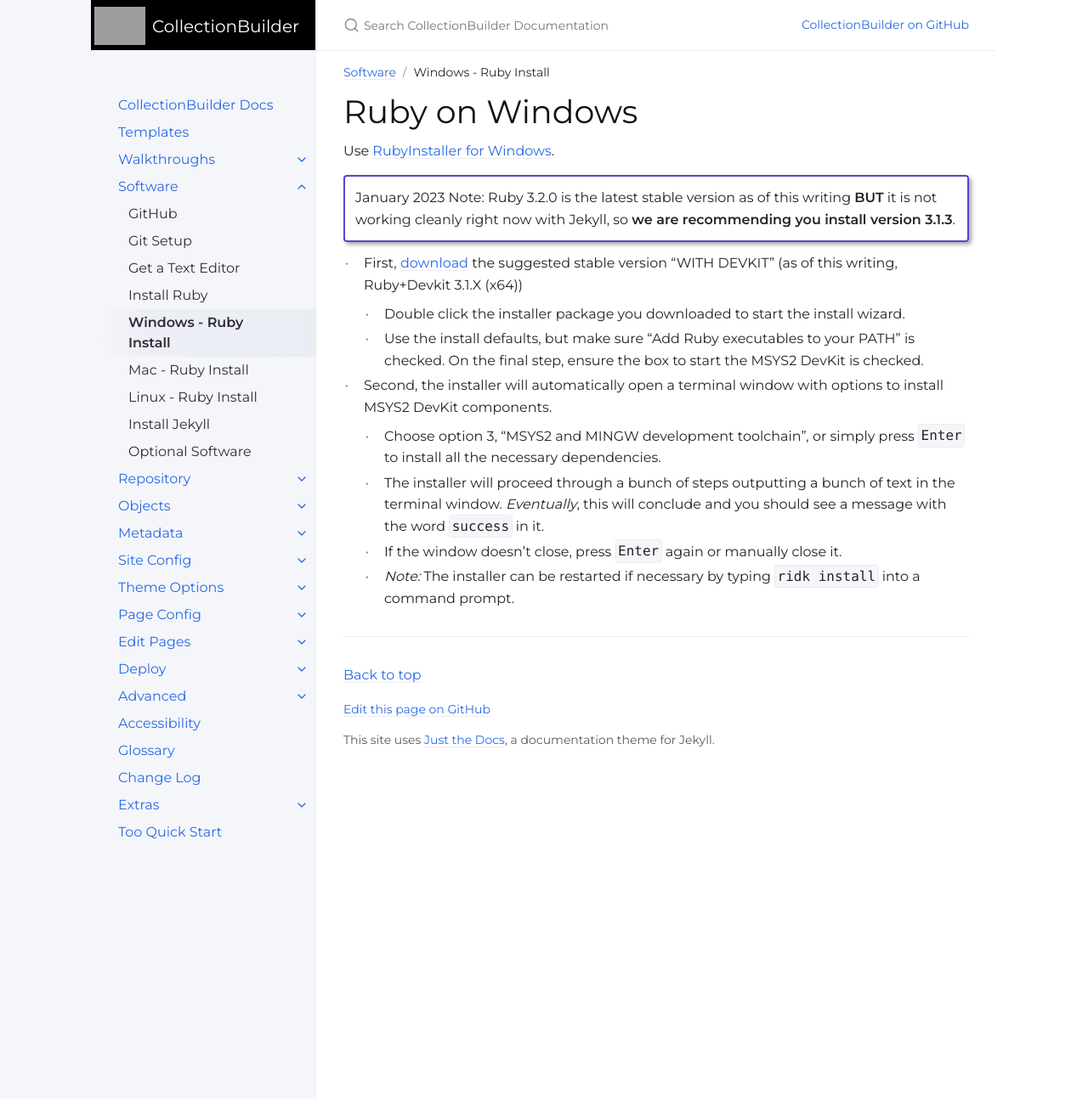
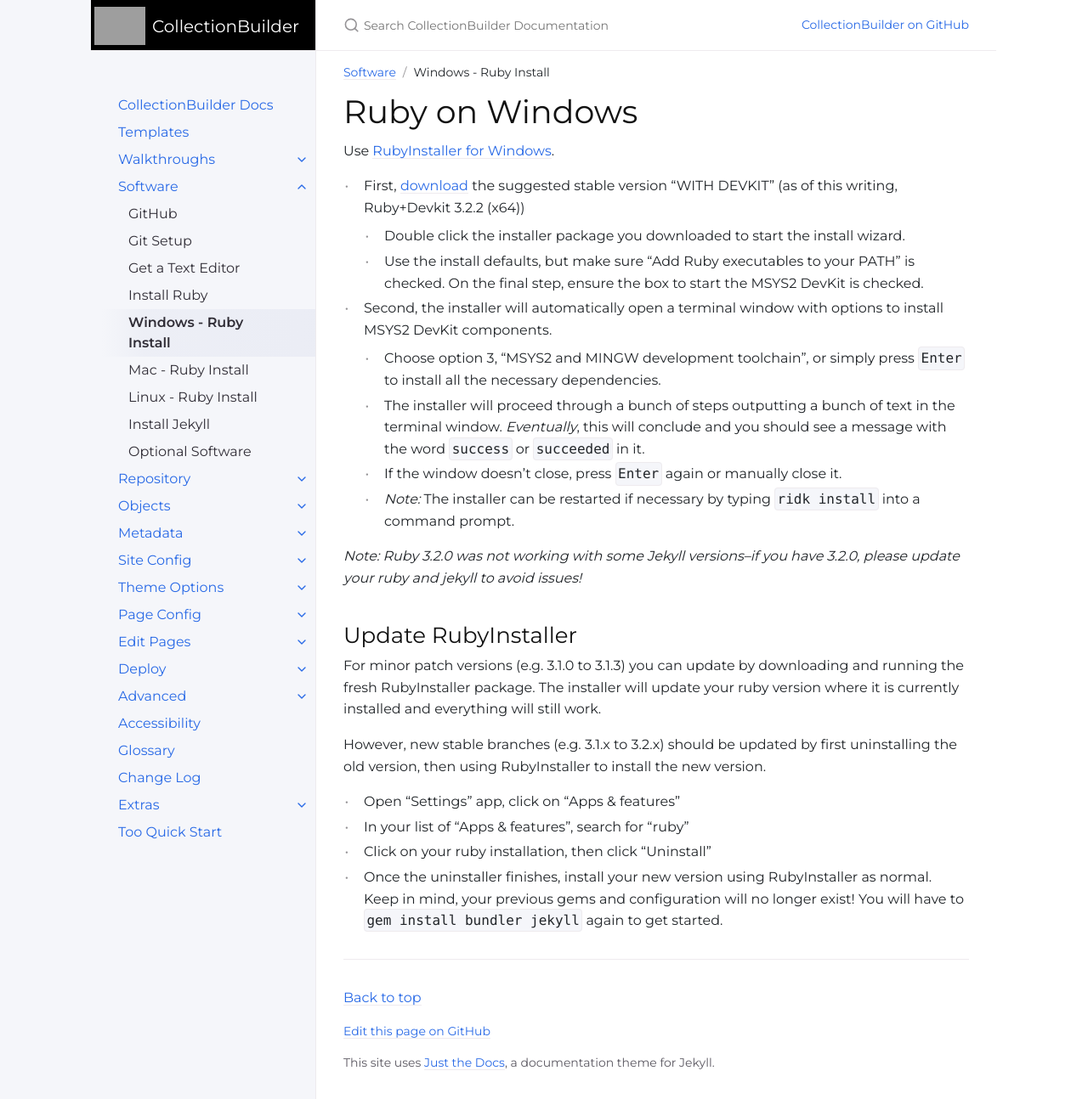
Before and after one commit to CollectionBuilder/cb-docs, a Jekyll site: the page built from docs/software/ruby_windows.md, in a window 1280 px wide and 1294 px high. Shown: the whole window at 85% size. Built offline with Jekyll 4.4.1, drawn with Linux system fonts in a browser that asks for light colours; comment, search, counter and statistics services are not loaded.

Commit message:
update ruby for windows versions

```diff
--- a/docs/software/ruby_windows.md
+++ b/docs/software/ruby_windows.md
@@ -8,15 +8,25 @@ nav_order: 4
 
 Use [RubyInstaller for Windows](https://rubyinstaller.org/){:target="_blank" rel="noopener"}.
 
-{:.alert .alert-purple .my-3}
-January 2023 Note: Ruby 3.2.0 is the latest stable version as of this writing **BUT** it is not working cleanly right now with Jekyll, so **we are recommending you install version 3.1.3**.
-
-
-- First, [download](https://rubyinstaller.org/downloads/){:target="_blank" rel="noopener"} the suggested stable version "WITH DEVKIT" (as of this writing, Ruby+Devkit 3.1.X (x64))
+- First, [download](https://rubyinstaller.org/downloads/){:target="_blank" rel="noopener"} the suggested stable version "WITH DEVKIT" (as of this writing, Ruby+Devkit 3.2.2 (x64))
     - Double click the installer package you downloaded to start the install wizard.
     - Use the install defaults, but make sure "Add Ruby executables to your PATH" is checked. On the final step, ensure the box to start the MSYS2 DevKit is checked.
 - Second, the installer will automatically open a terminal window with options to install MSYS2 DevKit components.
     - Choose option 3, "MSYS2 and MINGW development toolchain", or simply press `Enter` to install all the necessary dependencies.
-    - The installer will proceed through a bunch of steps outputting a bunch of text in the terminal window. *Eventually*, this will conclude and you should see a message with the word `success` in it.
+    - The installer will proceed through a bunch of steps outputting a bunch of text in the terminal window. *Eventually*, this will conclude and you should see a message with the word `success` or `succeeded` in it.
     - If the window doesn't close, press `Enter` again or manually close it.
     - *Note:* The installer can be restarted if necessary by typing `ridk install` into a command prompt.
+
+*Note: Ruby 3.2.0 was not working with some Jekyll versions--if you have 3.2.0, please update your ruby and jekyll to avoid issues!*
+
+## Update RubyInstaller
+
+For minor patch versions (e.g. 3.1.0 to 3.1.3) you can update by downloading and running the fresh RubyInstaller package.
+The installer will update your ruby version where it is currently installed and everything will still work.
+
+However, new stable branches (e.g. 3.1.x to 3.2.x) should be updated by first uninstalling the old version, then using RubyInstaller to install the new version.
+
+- Open "Settings" app, click on "Apps & features"
+- In your list of "Apps & features", search for "ruby"
+- Click on your ruby installation, then click "Uninstall"
+- Once the uninstaller finishes, install your new version using RubyInstaller as normal. Keep in mind, your previous gems and configuration will no longer exist! You will have to `gem install bundler jekyll` again to get started.
```
